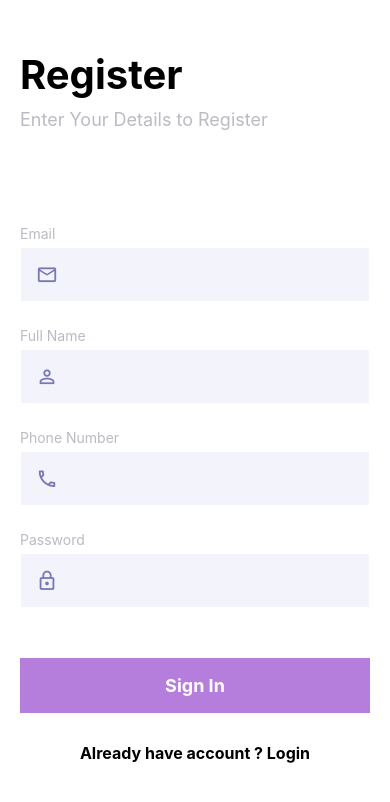
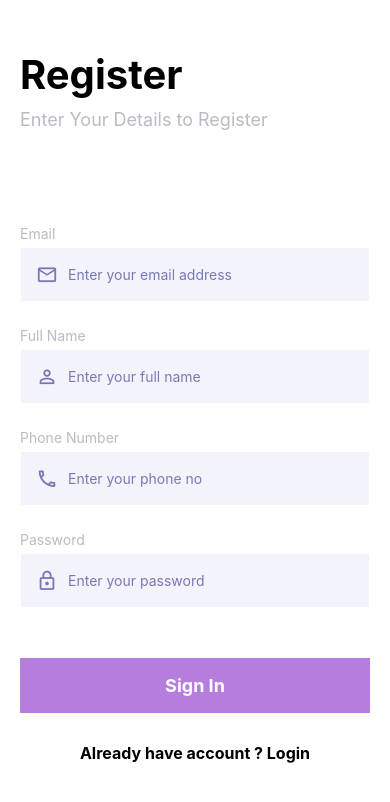
Before and after one commit to mohamed-wageh/Talabt, a React Native app in the folder project/: screen /Signup in a window 390 px wide. Shown: the top 802 px of the page. Built offline with nearby package versions, Linux system fonts and the light colour scheme; no server answers.

Commit message:
config signup

```diff
--- a/project/navigation/index.js
+++ b/project/navigation/index.js
@@ -15,7 +15,7 @@ const index = () => {
   return (
     <NavigationContainer>
       <Stack.Navigator
-        initialRouteName="Start"
+        initialRouteName="Signup"
         screenOptions={{ headerShown: false }}
       >
         <Stack.Screen name="Start" component={Start} />
--- a/project/screens/Input.js
+++ b/project/screens/Input.js
@@ -7,6 +7,7 @@ const Input = ({
   label,
   iconName,
   password,
+  placeholder
   }) => {
     return (
       <View style={{marginBottom: 20}}>
@@ -27,7 +28,7 @@ const Input = ({
           autoCorrect={false}
             // secureTextEntry={hidePassword}
             style={{color:  '#7978B5', flex: 1}}
-
+            placeholder={placeholder}
           />
           {password && (
             <Icon
--- a/project/screens/profile.js
+++ b/project/screens/profile.js
@@ -2,13 +2,12 @@ import { StatusBar } from 'expo-status-bar';
 import { Button, StyleSheet, Text, TextInput, View ,Image,TouchableOpacity } from 'react-native';
 import { useState } from 'react';
 import profile from '../assets/profile.jpg';
-import auth from '../firebase/firebase';
+import auth from '../firebase.js/firebase';
 import { getAuth, onAuthStateChanged } from "firebase/auth";
 
 export default function Profile({navigation}) {
     const [email, setEmail] =useState('');
     const [password, setPassword] = useState('');
-    const auth = getAuth();
     const handleSignOut = () => {
         navigation.navigate('Home');
         signOut (auth)
```
